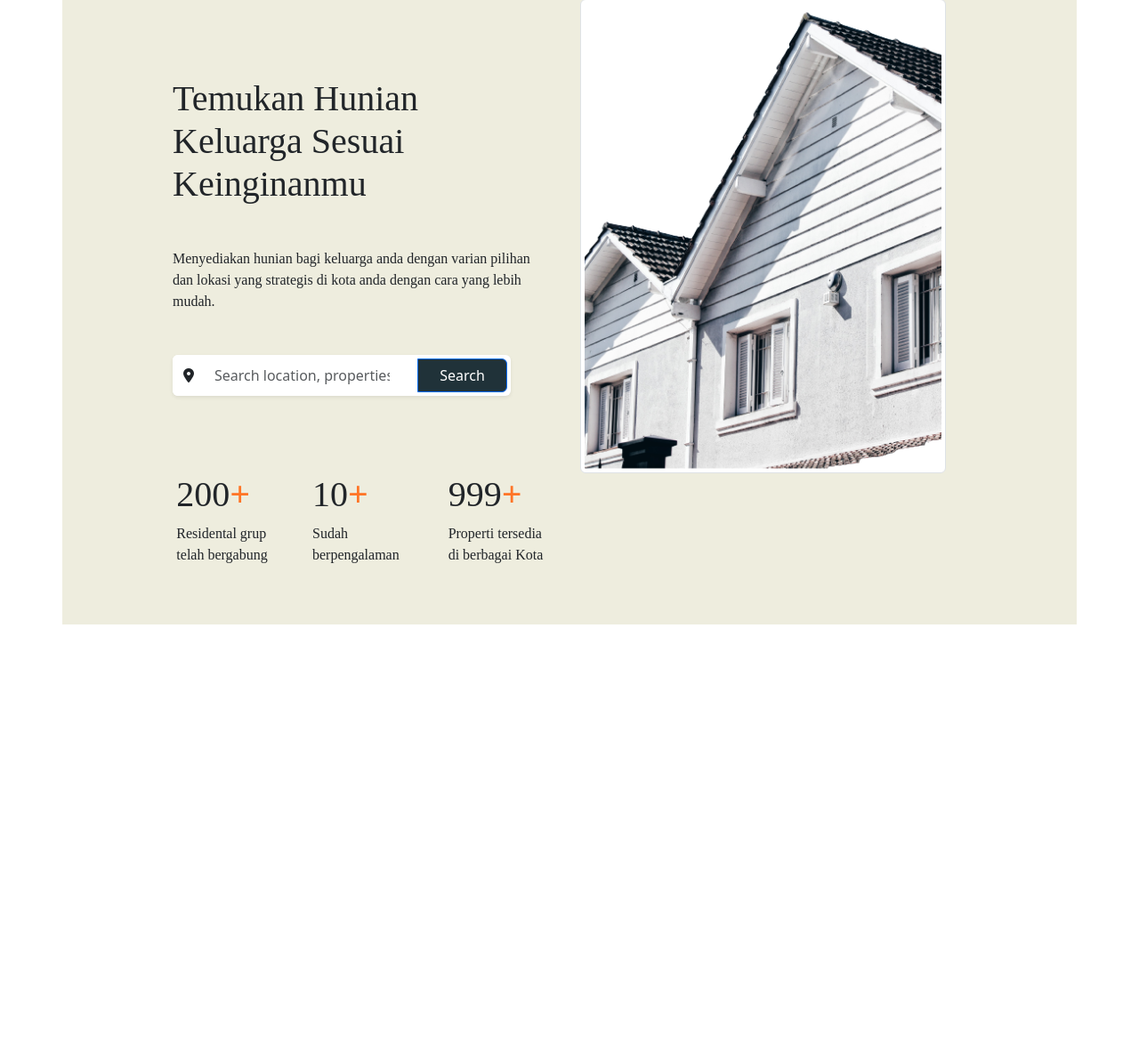
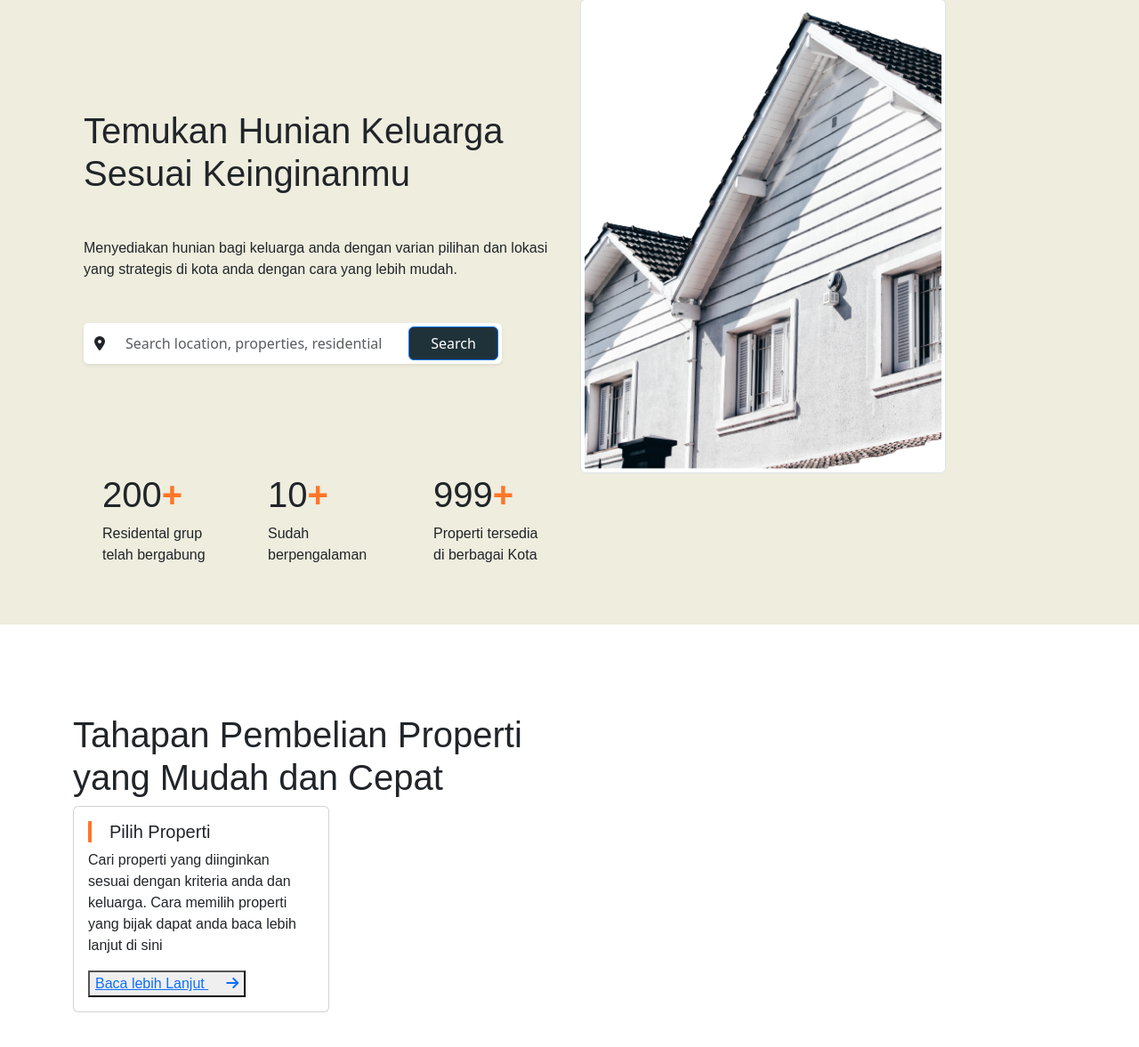
Before and after one commit to mdalifkhandev/0mah, a plain HTML site: page index.html in a window 1280 px wide. Shown: the part 85-1262 px from the top of the page at 89% size. Before the commit the page ends 800 px from the top, so only its background shows below. Drawn offline with nearby package versions, Linux system fonts and the light colour scheme.

Commit message:
home second section

```diff
--- a/index.html
+++ b/index.html
@@ -12,7 +12,9 @@
 
 <body>
 
+
     <!-- First page -->
+    <div class="first-page">
 
         <div class="container">
 
@@ -37,8 +39,8 @@
                                 <a class="nav-link mx-3 active" href="#">About</a>
                             </li>
                             <li class="nav-item dropdown mx-3">
-                            <a class="nav-link dropdown-toggle active" href="#" role="button" data-bs-toggle="dropdown"
-                                aria-expanded="false">Properties</a>
+                                <a class="nav-link dropdown-toggle active" href="#" role="button"
+                                    data-bs-toggle="dropdown" aria-expanded="false">Properties</a>
                                 <ul class="dropdown-menu">
                                     <li><a class="dropdown-item" href="#">Action</a></li>
                                     <li><a class="dropdown-item" href="#">Another action</a></li>
@@ -64,16 +66,19 @@
                     <div class="col-md-6 d-flex align-items-center justify-content-center">
                         <div class="container">
                             <h1 class="my-5 font-poppins">Temukan Hunian Keluarga Sesuai Keinginanmu</h1>
-                        <p class="font-poppins">Menyediakan hunian bagi keluarga anda dengan varian pilihan dan lokasi yang strategis di kota anda dengan cara yang lebih mudah.</p>
+                            <p class="font-poppins">Menyediakan hunian bagi keluarga anda dengan varian pilihan dan
+                                lokasi
+                                yang strategis di kota anda dengan cara yang lebih mudah.</p>
 
                             <!-- Input Group with Icon and Button -->
                             <div class="input-group shadow-sm search-box bg-white my-5 rounded">
                                 <span class="input-group-text bg-white border-0">
                                     <i class="fa-solid fa-location-dot"></i>
                                 </span>
-                            <input type="search" name="search" placeholder="Search location, properties, residential group"
+                                <input type="search" name="search"
+                                    placeholder="Search location, properties, residential group"
                                     class="form-control search-input border-0" id="search-input">
-                            <button class="btn btn-primary m-1 px-4" type="button">Search</button>
+                                <button class="btn btn-primary rounded m-1 px-4" type="button">Search</button>
                             </div>
                         </div>
                     </div>
@@ -103,8 +108,49 @@
 
                 </div>
             </div>
+        </div>
+    </div>
+    <!-- First page End -->
 
-        <!-- First page End -->
+
+    <!--  Tahapan section start  -->
+
+
+    <div class="container">
+        <div class="tahapan font-poppins">
+
+            <h1> Tahapan Pembelian Properti <br> yang Mudah dan Cepat</h1>
+
+            <div class="">
+
+
+                <div class="card" style="width: 18rem;">
+                    <div class="card-body">
+                        <h5 class="card-title">Pilih Properti</h5>
+                        <p class="card-text">Cari properti yang diinginkan sesuai dengan kriteria anda dan keluarga.
+                            Cara memilih properti yang bijak dapat anda baca lebih lanjut di sini</p>
+                            <button>
+
+                                <a href="#" class="card-link">Baca lebih Lanjut <i class="fa-solid fa-arrow-right"></i>  </a>
+                            </button>
+                    </div>
+                </div>
+
+
+            </div>
+
+
+        </div>
+    </div>
+
+
+    <!--  Tahapan section end  -->
+
+
+
+
+
+
 
 
 
--- a/style.css
+++ b/style.css
@@ -1,30 +1,72 @@
-.container{
-    background-color: #EEEDDE!important;
+.first-page{
+    background-color: #eeedde;
 }
-.btn{
-    background-color: #203239!important;
+
+.btn {
+    background-color: #203239 !important;
 }
+.nav-item:hover{
+ text-decoration: underline;
+ text-decoration-color: green;
+ font-weight: bold;
+ text-decoration-thickness:6px ;
+}
+
 .search-box {
     max-width: 90%;
 }
+
+.img-thumbnail{
+    border: none;
+}
+
 .search-input {
     font-size: 14px;
     border: none;
     outline: none !important;
     box-shadow: none !important;
 }
-.font-poppins{
-    font-family: poppins;
+
+.font-poppins {
+    font-family: 'Poppins', sans-serif;
 }
-.home{
-    margin-left: 100px;
-    margin-right: 100px;
+
+.home {
     padding-bottom: 50px;
 }
-.plus{
+
+.plus {
     color: #FF7527;
     font-weight: bold;
 }
-.engage>div{
-    width:120px
+
+.engage > div {
+    width: 120px;
 }
+
+
+
+
+/* Tahapan section start */
+
+
+.tahapan{
+    background-color: white;
+    margin-top: 100px;
+    margin-bottom: 100px;
+}
+.card-title{
+    border-left: 4px solid #FF7527;
+    padding-left: 6px;
+}
+.card-title {
+    border-left: 4px solid #FF7527; /* বর্ডার রঙ এবং প্রস্থ */
+    padding-left: 20px; /* বর্ডারের কাছাকাছি টেক্সটের মার্জিন */
+    border-radius: 1px;
+}
+.fa-arrow-right{
+    margin-left: 20px;
+}
+
+
+/* Tahapan section end */
```
Lines whose indentation alone changed are shown as unchanged.
